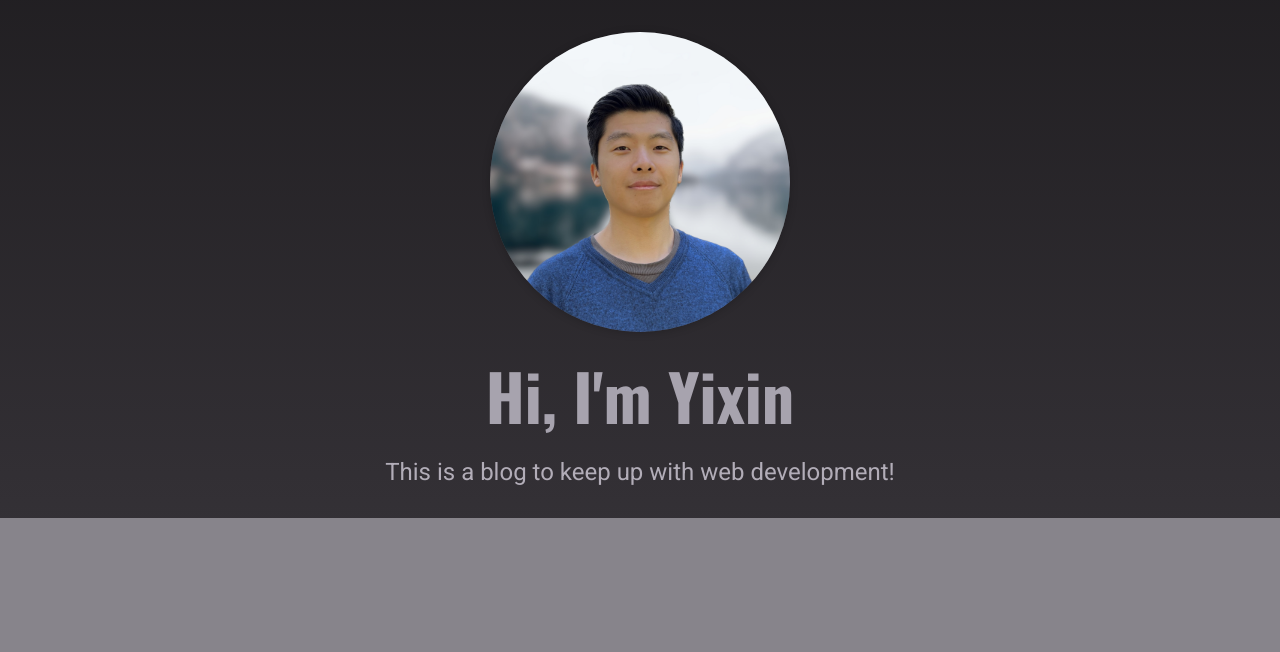
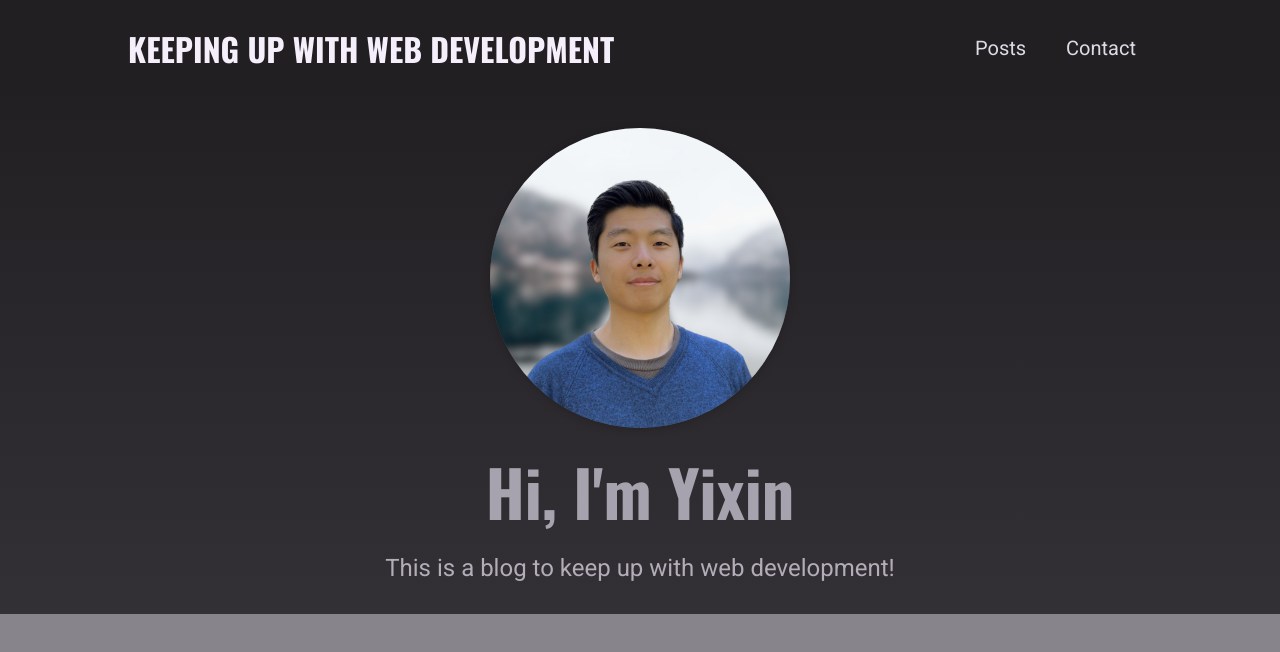
Before and after one commit to Yixin88/My-Blog, a Next.js app: page / in a window 1280 px wide. Shown: the top 652 px of the page. Built offline with nearby package versions, Linux system fonts and the light colour scheme.

Commit message:
added layout and hook to _app.js

```diff
--- /dev/null
+++ b/components/layout/layout.js
@@ -0,0 +1,11 @@
+import React from 'react'
+import MainNavigation from './main-navigation'
+
+export default function Layout({ children }) {
+  return (
+    <>
+      <MainNavigation />
+      <main>{children}</main>
+    </>
+  )
+}
--- a/pages/_app.js
+++ b/pages/_app.js
@@ -1,7 +1,12 @@
+import Layout from '../components/layout/layout'
 import '../styles/globals.css'
 
 function MyApp({ Component, pageProps }) {
-  return <Component {...pageProps} />
+  return (
+    <Layout>
+      <Component {...pageProps} />
+    </Layout>
+  )
 }
 
 export default MyApp
```
